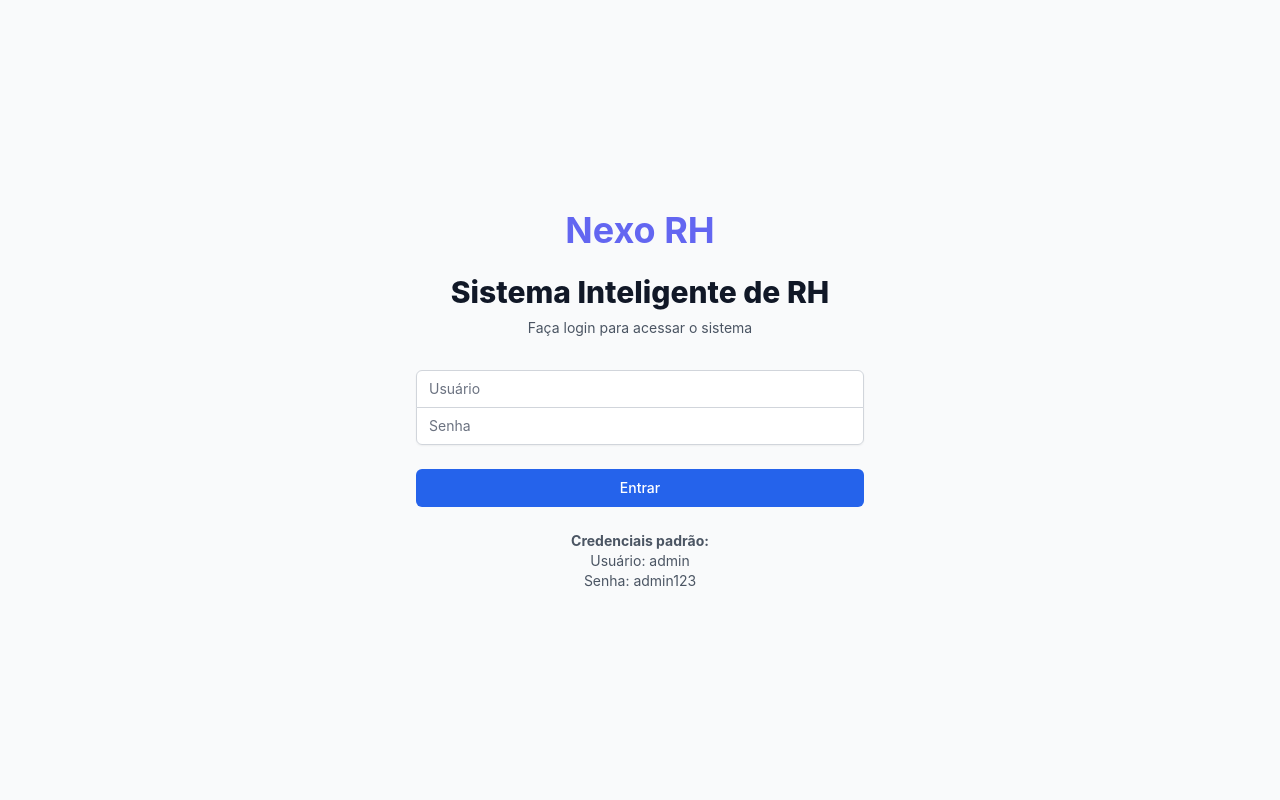
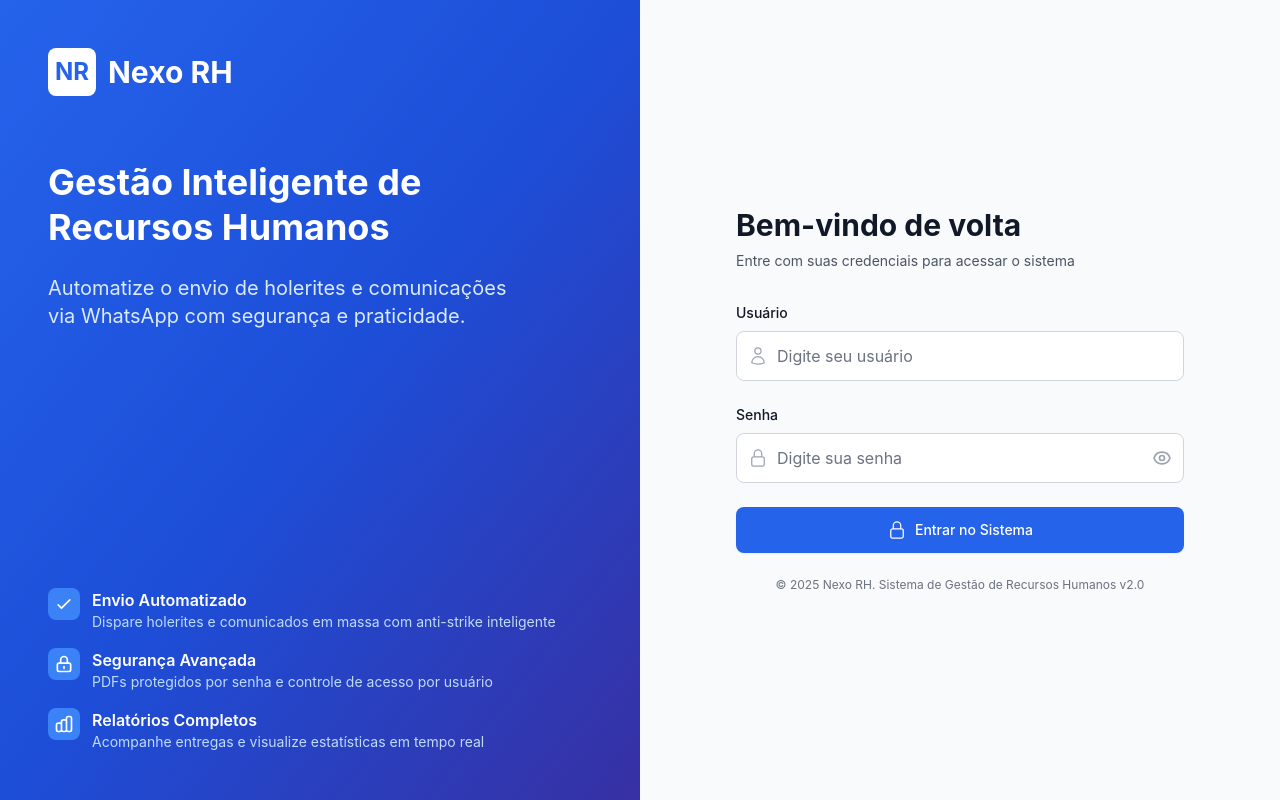
Before and after one commit to lucasplcorrea/EnviaFolha, a React (Create React App) app in the folder frontend/: page /login in a window 1280 px wide. Built offline with nearby package versions, Linux system fonts and the light colour scheme; no server answers.

Commit message:
Melhoria da tela de Login

```diff
--- a/frontend/src/pages/Login.jsx
+++ b/frontend/src/pages/Login.jsx
@@ -1,6 +1,7 @@
 import React, { useState } from 'react';
 import { useAuth } from '../contexts/AuthContext';
 import { useTheme } from '../contexts/ThemeContext';
+import { LockClosedIcon, UserIcon } from '@heroicons/react/24/outline';
 
 const Login = () => {
   const [credentials, setCredentials] = useState({
@@ -8,6 +9,7 @@ const Login = () => {
     password: ''
   });
   const [loading, setLoading] = useState(false);
+  const [showPassword, setShowPassword] = useState(false);
   const { login } = useAuth();
   const { config } = useTheme();
 
@@ -25,78 +27,179 @@ const Login = () => {
   };
 
   return (
-    <div className={`min-h-screen flex items-center justify-center ${config.classes.body} py-12 px-4 sm:px-6 lg:px-8`}>
-      <div className="max-w-md w-full space-y-8">
+    <div className={`min-h-screen flex ${config.classes.body}`}>
+      {/* Left Panel - Branding */}
+      <div className="hidden lg:flex lg:w-1/2 bg-gradient-to-br from-blue-600 via-blue-700 to-indigo-800 p-12 flex-col justify-between">
         <div>
-          <div className="text-center mb-6">
-            <h1 className="text-4xl font-bold text-brand-500 nexo-theme:text-brand-400">
-              Nexo RH
-            </h1>
+          <div className="flex items-center space-x-3 mb-8">
+            <div className="w-12 h-12 bg-white rounded-lg flex items-center justify-center">
+              <span className="text-2xl font-bold text-blue-600">NR</span>
             </div>
-          <h2 className={`mt-6 text-center text-3xl font-extrabold ${config.classes.text}`}>
-            Sistema Inteligente de RH
+            <h1 className="text-3xl font-bold text-white">Nexo RH</h1>
+          </div>
+
+          <div className="mt-16 space-y-6">
+            <h2 className="text-4xl font-bold text-white leading-tight">
+              Gestão Inteligente de<br />
+              Recursos Humanos
             </h2>
-          <p className={`mt-2 text-center text-sm ${config.classes.textSecondary}`}>
-            Faça login para acessar o sistema
+            <p className="text-xl text-blue-100">
+              Automatize o envio de holerites e comunicações<br />
+              via WhatsApp com segurança e praticidade.
+            </p>
+          </div>
+        </div>
+
+        <div className="space-y-4">
+          <div className="flex items-start space-x-3">
+            <div className="w-8 h-8 bg-blue-500 rounded-lg flex items-center justify-center flex-shrink-0">
+              <svg className="w-5 h-5 text-white" fill="none" viewBox="0 0 24 24" stroke="currentColor">
+                <path strokeLinecap="round" strokeLinejoin="round" strokeWidth={2} d="M5 13l4 4L19 7" />
+              </svg>
+            </div>
+            <div>
+              <h3 className="text-white font-semibold">Envio Automatizado</h3>
+              <p className="text-blue-200 text-sm">Dispare holerites e comunicados em massa com anti-strike inteligente</p>
+            </div>
+          </div>
+
+          <div className="flex items-start space-x-3">
+            <div className="w-8 h-8 bg-blue-500 rounded-lg flex items-center justify-center flex-shrink-0">
+              <svg className="w-5 h-5 text-white" fill="none" viewBox="0 0 24 24" stroke="currentColor">
+                <path strokeLinecap="round" strokeLinejoin="round" strokeWidth={2} d="M12 15v2m-6 4h12a2 2 0 002-2v-6a2 2 0 00-2-2H6a2 2 0 00-2 2v6a2 2 0 002 2zm10-10V7a4 4 0 00-8 0v4h8z" />
+              </svg>
+            </div>
+            <div>
+              <h3 className="text-white font-semibold">Segurança Avançada</h3>
+              <p className="text-blue-200 text-sm">PDFs protegidos por senha e controle de acesso por usuário</p>
+            </div>
+          </div>
+
+          <div className="flex items-start space-x-3">
+            <div className="w-8 h-8 bg-blue-500 rounded-lg flex items-center justify-center flex-shrink-0">
+              <svg className="w-5 h-5 text-white" fill="none" viewBox="0 0 24 24" stroke="currentColor">
+                <path strokeLinecap="round" strokeLinejoin="round" strokeWidth={2} d="M9 19v-6a2 2 0 00-2-2H5a2 2 0 00-2 2v6a2 2 0 002 2h2a2 2 0 002-2zm0 0V9a2 2 0 012-2h2a2 2 0 012 2v10m-6 0a2 2 0 002 2h2a2 2 0 002-2m0 0V5a2 2 0 012-2h2a2 2 0 012 2v14a2 2 0 01-2 2h-2a2 2 0 01-2-2z" />
+              </svg>
+            </div>
+            <div>
+              <h3 className="text-white font-semibold">Relatórios Completos</h3>
+              <p className="text-blue-200 text-sm">Acompanhe entregas e visualize estatísticas em tempo real</p>
+            </div>
+          </div>
+        </div>
+      </div>
+
+      {/* Right Panel - Login Form */}
+      <div className="flex-1 flex items-center justify-center p-8">
+        <div className="w-full max-w-md">
+          {/* Mobile Logo */}
+          <div className="lg:hidden text-center mb-8">
+            <div className="inline-flex items-center space-x-3 mb-4">
+              <div className="w-10 h-10 bg-blue-600 rounded-lg flex items-center justify-center">
+                <span className="text-xl font-bold text-white">NR</span>
+              </div>
+              <h1 className="text-3xl font-bold text-gray-900">Nexo RH</h1>
+            </div>
+          </div>
+
+          <div className="mb-8">
+            <h2 className={`text-3xl font-bold ${config.classes.text}`}>
+              Bem-vindo de volta
+            </h2>
+            <p className={`mt-2 text-sm ${config.classes.textSecondary}`}>
+              Entre com suas credenciais para acessar o sistema
             </p>
           </div>
 
-        <form className="mt-8 space-y-6" onSubmit={handleSubmit}>
-          <div className="rounded-md shadow-sm -space-y-px">
+          <form onSubmit={handleSubmit} className="space-y-6">
             <div>
-              <label htmlFor="username" className="sr-only">
+              <label htmlFor="username" className={`block text-sm font-medium ${config.classes.text} mb-2`}>
                 Usuário
               </label>
+              <div className="relative">
+                <div className="absolute inset-y-0 left-0 pl-3 flex items-center pointer-events-none">
+                  <UserIcon className="h-5 w-5 text-gray-400" />
+                </div>
                 <input
                   id="username"
                   name="username"
                   type="text"
                   required
+                  autoComplete="username"
                   value={credentials.username}
                   onChange={(e) => setCredentials({...credentials, username: e.target.value})}
-                className={`relative block w-full px-3 py-2 border ${config.classes.input} rounded-t-md focus:outline-none focus:ring-brand-500 focus:border-brand-500 focus:z-10 sm:text-sm`}
-                placeholder="Usuário"
-              />
-            </div>
-            <div>
-              <label htmlFor="password" className="sr-only">
-                Senha
-              </label>
-              <input
-                id="password"
-                name="password"
-                type="password"
-                required
-                value={credentials.password}
-                onChange={(e) => setCredentials({...credentials, password: e.target.value})}
-                className={`relative block w-full px-3 py-2 border ${config.classes.input} rounded-b-md focus:outline-none focus:ring-brand-500 focus:border-brand-500 focus:z-10 sm:text-sm`}
-                placeholder="Senha"
+                  className={`block w-full pl-10 pr-3 py-3 border ${config.classes.input} rounded-lg focus:outline-none focus:ring-2 focus:ring-blue-500 focus:border-transparent transition-colors`}
+                  placeholder="Digite seu usuário"
                 />
               </div>
             </div>
 
             <div>
+              <label htmlFor="password" className={`block text-sm font-medium ${config.classes.text} mb-2`}>
+                Senha
+              </label>
+              <div className="relative">
+                <div className="absolute inset-y-0 left-0 pl-3 flex items-center pointer-events-none">
+                  <LockClosedIcon className="h-5 w-5 text-gray-400" />
+                </div>
+                <input
+                  id="password"
+                  name="password"
+                  type={showPassword ? "text" : "password"}
+                  required
+                  autoComplete="current-password"
+                  value={credentials.password}
+                  onChange={(e) => setCredentials({...credentials, password: e.target.value})}
+                  className={`block w-full pl-10 pr-10 py-3 border ${config.classes.input} rounded-lg focus:outline-none focus:ring-2 focus:ring-blue-500 focus:border-transparent transition-colors`}
+                  placeholder="Digite sua senha"
+                />
+                <button
+                  type="button"
+                  onClick={() => setShowPassword(!showPassword)}
+                  className="absolute inset-y-0 right-0 pr-3 flex items-center text-gray-400 hover:text-gray-600"
+                >
+                  {showPassword ? (
+                    <svg className="h-5 w-5" fill="none" viewBox="0 0 24 24" stroke="currentColor">
+                      <path strokeLinecap="round" strokeLinejoin="round" strokeWidth={2} d="M13.875 18.825A10.05 10.05 0 0112 19c-4.478 0-8.268-2.943-9.543-7a9.97 9.97 0 011.563-3.029m5.858.908a3 3 0 114.243 4.243M9.878 9.878l4.242 4.242M9.88 9.88l-3.29-3.29m7.532 7.532l3.29 3.29M3 3l3.59 3.59m0 0A9.953 9.953 0 0112 5c4.478 0 8.268 2.943 9.543 7a10.025 10.025 0 01-4.132 5.411m0 0L21 21" />
+                    </svg>
+                  ) : (
+                    <svg className="h-5 w-5" fill="none" viewBox="0 0 24 24" stroke="currentColor">
+                      <path strokeLinecap="round" strokeLinejoin="round" strokeWidth={2} d="M15 12a3 3 0 11-6 0 3 3 0 016 0z" />
+                      <path strokeLinecap="round" strokeLinejoin="round" strokeWidth={2} d="M2.458 12C3.732 7.943 7.523 5 12 5c4.478 0 8.268 2.943 9.542 7-1.274 4.057-5.064 7-9.542 7-4.477 0-8.268-2.943-9.542-7z" />
+                    </svg>
+                  )}
+                </button>
+              </div>
+            </div>
+
             <button
               type="submit"
               disabled={loading}
-              className={`group relative w-full flex justify-center py-2 px-4 border border-transparent text-sm font-medium rounded-md ${config.classes.button} focus:outline-none focus:ring-2 focus:ring-offset-2 focus:ring-brand-500 disabled:opacity-50`}
+              className="w-full flex justify-center items-center py-3 px-4 border border-transparent rounded-lg shadow-sm text-sm font-medium text-white bg-blue-600 hover:bg-blue-700 focus:outline-none focus:ring-2 focus:ring-offset-2 focus:ring-blue-500 disabled:opacity-50 disabled:cursor-not-allowed transition-colors"
             >
               {loading ? (
-                <div className="spinner w-5 h-5"></div>
+                <>
+                  <svg className="animate-spin -ml-1 mr-3 h-5 w-5 text-white" xmlns="http://www.w3.org/2000/svg" fill="none" viewBox="0 0 24 24">
+                    <circle className="opacity-25" cx="12" cy="12" r="10" stroke="currentColor" strokeWidth="4"></circle>
+                    <path className="opacity-75" fill="currentColor" d="M4 12a8 8 0 018-8V0C5.373 0 0 5.373 0 12h4zm2 5.291A7.962 7.962 0 014 12H0c0 3.042 1.135 5.824 3 7.938l3-2.647z"></path>
+                  </svg>
+                  Entrando...
+                </>
               ) : (
-                'Entrar'
+                <>
+                  <LockClosedIcon className="h-5 w-5 mr-2" />
+                  Entrar no Sistema
+                </>
               )}
             </button>
-          </div>
+          </form>
 
-          <div className="text-center">
-            <p className="text-sm text-gray-600">
-              <strong>Credenciais padrão:</strong><br />
-              Usuário: admin<br />
-              Senha: admin123
+          <div className="mt-6 text-center">
+            <p className="text-xs text-gray-500">
+              © 2025 Nexo RH. Sistema de Gestão de Recursos Humanos v2.0
             </p>
           </div>
-        </form>
+        </div>
       </div>
     </div>
   );
```
Lines whose indentation alone changed are shown as unchanged.
